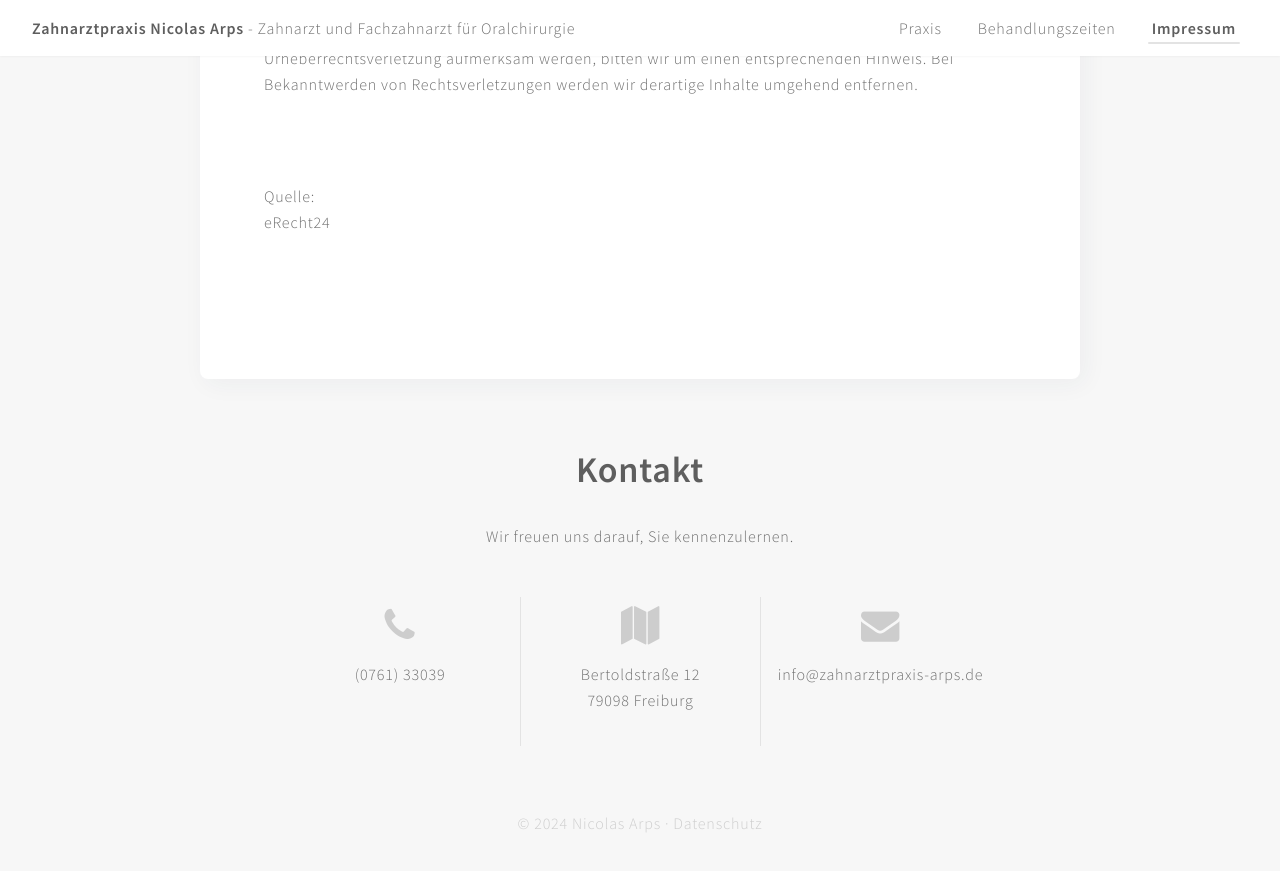
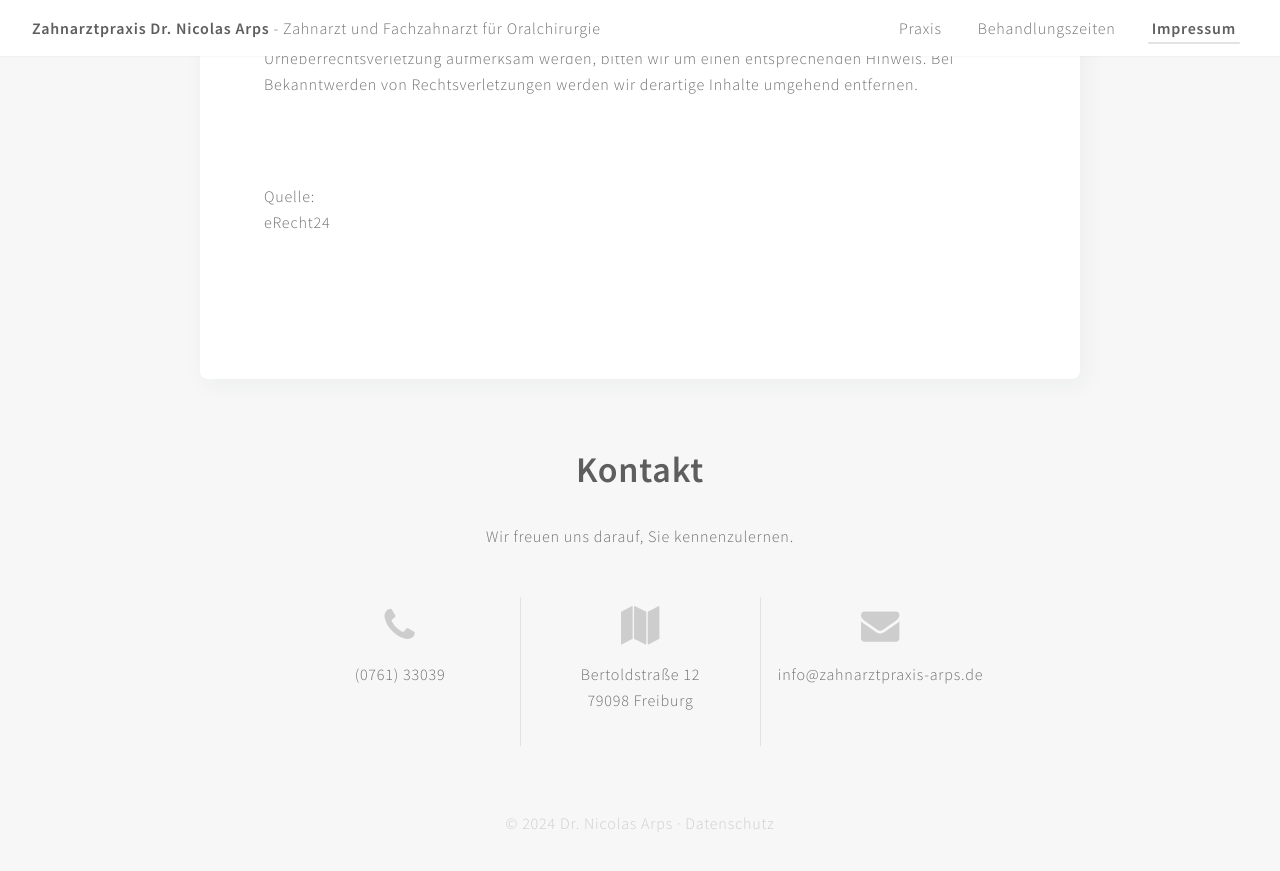
Before and after one commit to ninoarps/nino, a Jekyll site: the page built from impressum/index.html, in a window 1280 px wide and 900 px high, scrolled down 1581 px. Shown: the top 871 px of the window. Built offline with Jekyll 4.4.1, drawn with Linux system fonts in a browser that asks for light colours.

Commit message:
Update default.html

```diff
--- a/_layouts/default.html
+++ b/_layouts/default.html
@@ -8,7 +8,7 @@
 
 	<meta property="og:url"                content="http://www.zahnarztpraxis-arps.de/" />
 	<meta property="og:type"               content="website" />
-	<meta property="og:title"              content="Zahnarztpraxis Nicolas Arps - Zahnarzt und Fachzahnarzt für Oralchirurgie" />
+	<meta property="og:title"              content="Zahnarztpraxis Dr. Nicolas Arps - Zahnarzt und Fachzahnarzt für Oralchirurgie" />
 	<meta property="og:description"        content="Wir freuen uns, Sie im Zahn-, Mund- und Kieferbereich beraten und behandeln zu dürfen. Unser Behandlungsgebiet umfasst allgemein zahnärztliche Versorgungen sowie das gesamte oralchirurgische Spektrum" />
 	<!-- <meta property="og:image"              content="http://static01.nyt.com/images/2015/02/19/arts/international/19iht-btnumbers19A/19iht-btnumbers19A-facebookJumbo-v2.jpg" /> -->
 
@@ -24,7 +24,7 @@
 	<!-- Header -->
 	<div id="header" class="alt">
 		<a class="logo" href="{{ site.baseurl }}{% link index.html %}">
-			<strong>Zahnarztpraxis Nicolas Arps</strong> - Zahnarzt und Fachzahnarzt für Oralchirurgie</a>
+			<strong>Zahnarztpraxis Dr. Nicolas Arps</strong> - Zahnarzt und Fachzahnarzt für Oralchirurgie</a>
 			<nav id="nav">
 				<ul>
 					<li {% if page.url == '/' %}class="active"{% endif %}><a href="{{ site.baseurl }}{% link index.html %}">Praxis</a></li>
@@ -68,7 +68,7 @@
 				<li><a href="#" class="icon fa-instagram"><span class="label">Instagram</span></a></li>
 				<li><a href="#" class="icon fa-linkedin"><span class="label">LinkedIn</span></a></li>
 			</ul> -->
-			<p class="copyright">&copy; {{ 'now' | date: "%Y" }} Nicolas Arps · <a href="{{ site.baseurl }}{% link datenschutz/index.html %}">Datenschutz</a></p>
+			<p class="copyright">&copy; {{ 'now' | date: "%Y" }} Dr. Nicolas Arps · <a href="{{ site.baseurl }}{% link datenschutz/index.html %}">Datenschutz</a></p>
 		</div>
 
 		<!-- Scripts -->
```
